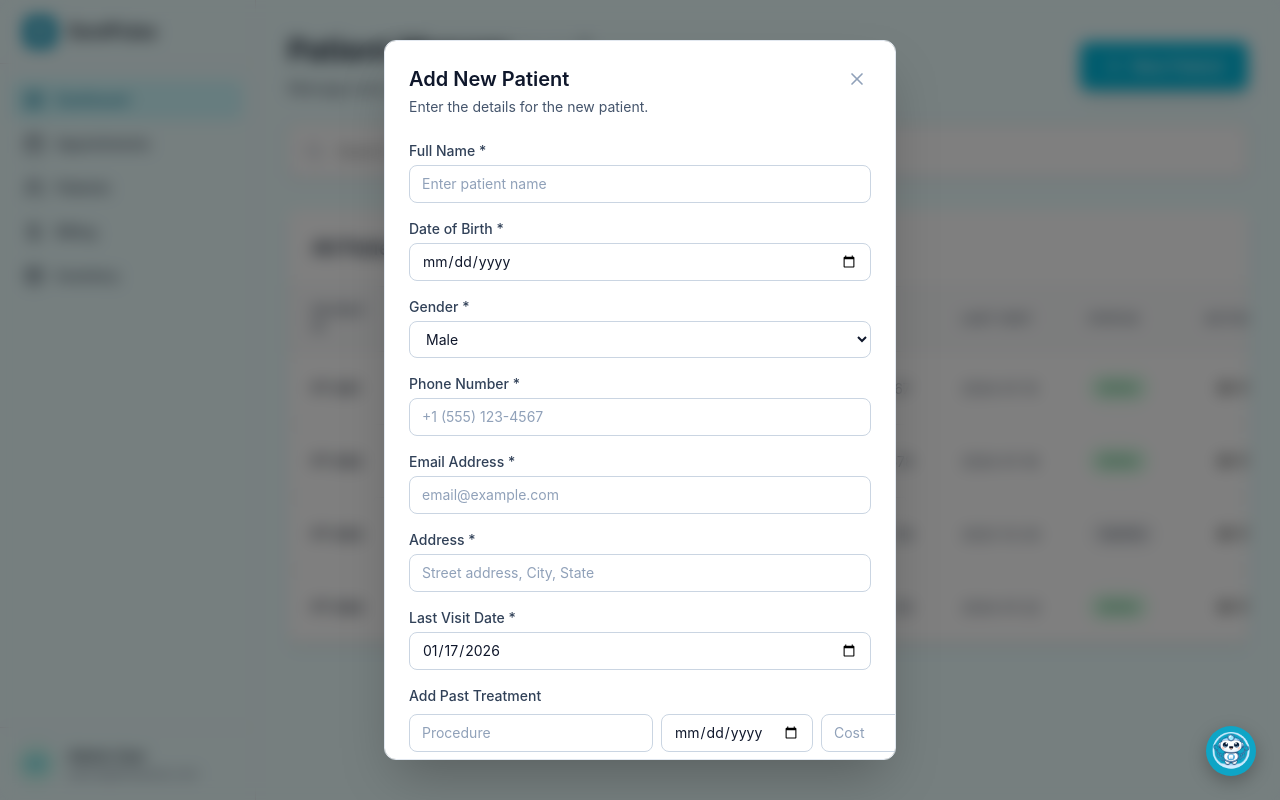
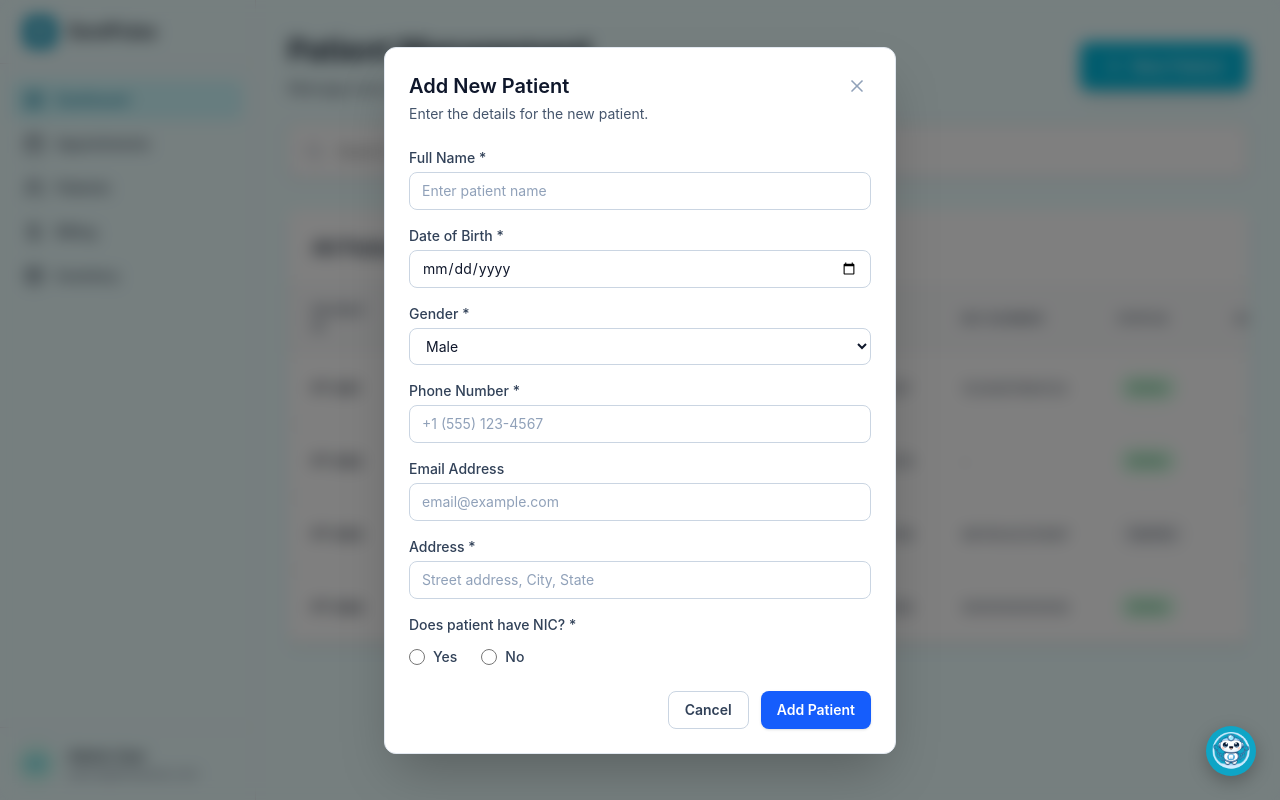
Before and after one commit to HVPasindu/DentPulse, a React app in the folder frontend/: page /admin/patients in a window 1280 px wide. Both pictures are taken after a click on the button "New Patient". Built offline with nearby package versions, Linux system fonts and the light colour scheme; the HTML template or start-up script is replaced by a standard one.

Commit message:
changes in patients page

```diff
--- a/frontend/src/Admin/AddPatientModal.jsx
+++ b/frontend/src/Admin/AddPatientModal.jsx
@@ -10,11 +10,9 @@ const AddPatientModal = ({ onClose, onAdd }) => {
     phone: '',
     email: '',
     address: '',
-    lastVisit: new Date().toISOString().split('T')[0],
-    treatments: [], // Array to store multiple treatments
+    hasNIC: '',
+    nicNumber: '',
   });
-
-  const [newTreatment, setNewTreatment] = useState({ procedure: '', date: '', cost: '' });
 
   // Handle form input change
   const handleChange = (e) => {
@@ -22,28 +20,6 @@ const AddPatientModal = ({ onClose, onAdd }) => {
       ...formData,
       [e.target.name]: e.target.value,
     });
-  };
-
-  // Handle treatment input change
-  const handleTreatmentChange = (e) => {
-    setNewTreatment({
-      ...newTreatment,
-      [e.target.name]: e.target.value,
-    });
-  };
-
-  // Add a treatment to the treatments array
-  const addTreatment = () => {
-    if (newTreatment.procedure && newTreatment.date && newTreatment.cost) {
-      setFormData({
-        ...formData,
-        treatments: [
-          ...formData.treatments,
-          { ...newTreatment, cost: parseFloat(newTreatment.cost), id: Date.now() },
-        ],
-      });
-      setNewTreatment({ procedure: '', date: '', cost: '' });
-    }
   };
 
   // Submit patient form
@@ -145,14 +121,13 @@ const AddPatientModal = ({ onClose, onAdd }) => {
 
           {/* Email */}
           <div>
-            <label htmlFor="email" className="block text-sm font-medium text-slate-700">Email Address *</label>
+            <label htmlFor="email" className="block text-sm font-medium text-slate-700">Email Address</label>
             <input
               id="email"
               type="email"
               name="email"
               value={formData.email}
               onChange={handleChange}
-              required
               placeholder="email@example.com"
               className="mt-1 w-full rounded-lg border border-slate-300 bg-white px-3 py-2 text-sm text-slate-900 placeholder-slate-400 transition-colors focus:border-blue-500 focus:outline-none focus:ring-2 focus:ring-blue-500/20"
             />
@@ -173,67 +148,53 @@ const AddPatientModal = ({ onClose, onAdd }) => {
             />
           </div>
 
-          {/* Last Visit */}
+          {/* Does patient have NIC */}
           <div>
-            <label htmlFor="lastVisit" className="block text-sm font-medium text-slate-700">Last Visit Date *</label>
-            <input
-              id="lastVisit"
-              type="date"
-              name="lastVisit"
-              value={formData.lastVisit}
-              onChange={handleChange}
-              required
-              className="mt-1 w-full rounded-lg border border-slate-300 bg-white px-3 py-2 text-sm text-slate-900 transition-colors focus:border-blue-500 focus:outline-none focus:ring-2 focus:ring-blue-500/20"
-            />
+            <label className="block text-sm font-medium text-slate-700 mb-3">Does patient have NIC? *</label>
+            <div className="flex gap-6">
+              <div className="flex items-center">
+                <input
+                  id="hasNIC-yes"
+                  type="radio"
+                  name="hasNIC"
+                  value="yes"
+                  checked={formData.hasNIC === 'yes'}
+                  onChange={handleChange}
+                  className="h-4 w-4 text-blue-600 focus:ring-blue-500"
+                />
+                <label htmlFor="hasNIC-yes" className="ml-2 text-sm font-medium text-slate-700">Yes</label>
+              </div>
+              <div className="flex items-center">
+                <input
+                  id="hasNIC-no"
+                  type="radio"
+                  name="hasNIC"
+                  value="no"
+                  checked={formData.hasNIC === 'no'}
+                  onChange={handleChange}
+                  className="h-4 w-4 text-blue-600 focus:ring-blue-500"
+                />
+                <label htmlFor="hasNIC-no" className="ml-2 text-sm font-medium text-slate-700">No</label>
+              </div>
+            </div>
           </div>
 
-          {/* Past Treatments */}
-          <div>
-            <label className="block text-sm font-medium text-slate-700 mb-2">Add Past Treatment</label>
-            <div className="flex gap-2 mb-2">
+          {/* NIC Number - Show only if hasNIC is 'yes' */}
+          {formData.hasNIC === 'yes' && (
+            <div>
+              <label htmlFor="nicNumber" className="block text-sm font-medium text-slate-700">NIC Number *</label>
               <input
+                id="nicNumber"
                 type="text"
-                name="procedure"
-                value={newTreatment.procedure}
-                onChange={handleTreatmentChange}
-                placeholder="Procedure"
-                className="flex-1 rounded-lg border border-slate-300 bg-white px-3 py-2 text-sm text-slate-900 placeholder-slate-400 transition-colors focus:border-blue-500 focus:outline-none focus:ring-2 focus:ring-blue-500/20"
+                name="nicNumber"
+                value={formData.nicNumber}
+                onChange={handleChange}
+                required={formData.hasNIC === 'yes'}
+                placeholder="Enter NIC number"
+                className="mt-1 w-full rounded-lg border border-slate-300 bg-white px-3 py-2 text-sm text-slate-900 placeholder-slate-400 transition-colors focus:border-blue-500 focus:outline-none focus:ring-2 focus:ring-blue-500/20"
               />
-              <input
-                type="date"
-                name="date"
-                value={newTreatment.date}
-                onChange={handleTreatmentChange}
-                className="rounded-lg border border-slate-300 bg-white px-3 py-2 text-sm text-slate-900 transition-colors focus:border-blue-500 focus:outline-none focus:ring-2 focus:ring-blue-500/20"
-              />
-              <input
-                type="number"
-                name="cost"
-                value={newTreatment.cost}
-                onChange={handleTreatmentChange}
-                placeholder="Cost"
-                className="w-24 rounded-lg border border-slate-300 bg-white px-3 py-2 text-sm text-slate-900 placeholder-slate-400 transition-colors focus:border-blue-500 focus:outline-none focus:ring-2 focus:ring-blue-500/20"
-              />
-              <button
-                type="button"
-                onClick={addTreatment}
-                className="rounded-lg bg-blue-600 px-4 py-2 text-sm font-semibold text-white shadow-sm transition-colors hover:bg-blue-700 focus:outline-none focus:ring-2 focus:ring-blue-500 focus:ring-offset-2"
-              >
-                Add
-              </button>
             </div>
-
-            {/* List of added treatments */}
-            {formData.treatments.length > 0 && (
-              <ul className="list-disc list-inside space-y-1">
-                {formData.treatments.map((t) => (
-                  <li key={t.id}>
-                    {t.procedure} | {t.date} | ${t.cost}
-                  </li>
-                ))}
-              </ul>
-            )}
-          </div>
+          )}
 
           {/* Buttons */}
           <div className="mt-6 flex flex-col-reverse gap-3 sm:flex-row sm:justify-end">
--- a/frontend/src/Admin/PatientProfile.jsx
+++ b/frontend/src/Admin/PatientProfile.jsx
@@ -72,10 +72,12 @@ const PatientProfile = ({ patient, onClose }) => {
                     {patient.status}
                   </span>
                 </div>
-                <div>
-                  <label className="text-xs font-medium text-gray-500 uppercase">Last Visit</label>
-                  <p className="text-sm md:text-base text-gray-800">{patient.lastVisit}</p>
-                </div>
+                {patient.hasNIC === 'yes' && (
+                  <div>
+                    <label className="text-xs font-medium text-gray-500 uppercase">NIC Number</label>
+                    <p className="text-sm md:text-base text-gray-800 font-medium">{patient.nicNumber}</p>
+                  </div>
+                )}
               </div>
             </div>
 
--- a/frontend/src/pages/PatientsPage.jsx
+++ b/frontend/src/pages/PatientsPage.jsx
@@ -16,6 +16,8 @@ const PatientsPage = () => {
       address: '123 Main St, New York, NY',
       lastVisit: '2024-01-15',
       status: 'Active',
+      hasNIC: 'yes',
+      nicNumber: '1234567890123',
       treatments: [
         { id: 1, date: '2024-01-15', procedure: 'Dental Cleaning', cost: 150 },
         { id: 2, date: '2023-12-10', procedure: 'Filling', cost: 200 },
@@ -35,6 +37,8 @@ const PatientsPage = () => {
       address: '456 Oak Ave, Los Angeles, CA',
       lastVisit: '2024-01-18',
       status: 'Active',
+      hasNIC: 'no',
+      nicNumber: '',
       treatments: [
         { id: 1, date: '2024-01-18', procedure: 'Root Canal', doctor: 'Dr. Brown', cost: 800 },
       ],
@@ -52,6 +56,8 @@ const PatientsPage = () => {
       address: '789 Pine Rd, Chicago, IL',
       lastVisit: '2023-12-20',
       status: 'Inactive',
+      hasNIC: 'yes',
+      nicNumber: '9876543210987',
       treatments: [
         { id: 1, date: '2023-12-20', procedure: 'Teeth Whitening', doctor: 'Dr. Lee', cost: 300 },
       ],
@@ -69,6 +75,8 @@ const PatientsPage = () => {
       address: '321 Elm St, Houston, TX',
       lastVisit: '2024-01-22',
       status: 'Active',
+      hasNIC: 'yes',
+      nicNumber: '5555555555555',
       treatments: [
         { id: 1, date: '2024-01-22', procedure: 'Crown Placement', doctor: 'Dr. Smith', cost: 1200 },
       ],
@@ -191,7 +199,9 @@ const PatientsPage = () => {
                   <p className="text-gray-600"><span className="font-medium">Age:</span> {patient.age}</p>
                   <p className="text-gray-600"><span className="font-medium">Gender:</span> {patient.gender}</p>
                   <p className="text-gray-600"><span className="font-medium">Phone:</span> {patient.phone}</p>
-                  <p className="text-gray-600"><span className="font-medium">Last Visit:</span> {patient.lastVisit}</p>
+                  {patient.hasNIC === 'yes' && (
+                    <p className="text-gray-600"><span className="font-medium">NIC:</span> {patient.nicNumber}</p>
+                  )}
                 </div>
                 <div className="flex gap-2">
                   <button
@@ -227,7 +237,7 @@ const PatientsPage = () => {
                     Phone
                   </th>
                   <th className="px-6 py-4 text-left text-xs font-semibold text-gray-600 uppercase tracking-wider">
-                    Last Visit
+                    NIC Number
                   </th>
                   <th className="px-6 py-4 text-left text-xs font-semibold text-gray-600 uppercase tracking-wider">
                     Status
@@ -261,7 +271,7 @@ const PatientsPage = () => {
                       <span className="text-sm text-gray-600">{patient.phone}</span>
                     </td>
                     <td className="px-6 py-4 whitespace-nowrap">
-                      <span className="text-sm text-gray-600">{patient.lastVisit}</span>
+                      <span className="text-sm text-gray-600">{patient.hasNIC === 'yes' ? patient.nicNumber : '-'}</span>
                     </td>
                     <td className="px-6 py-4 whitespace-nowrap">
                       <button
```
